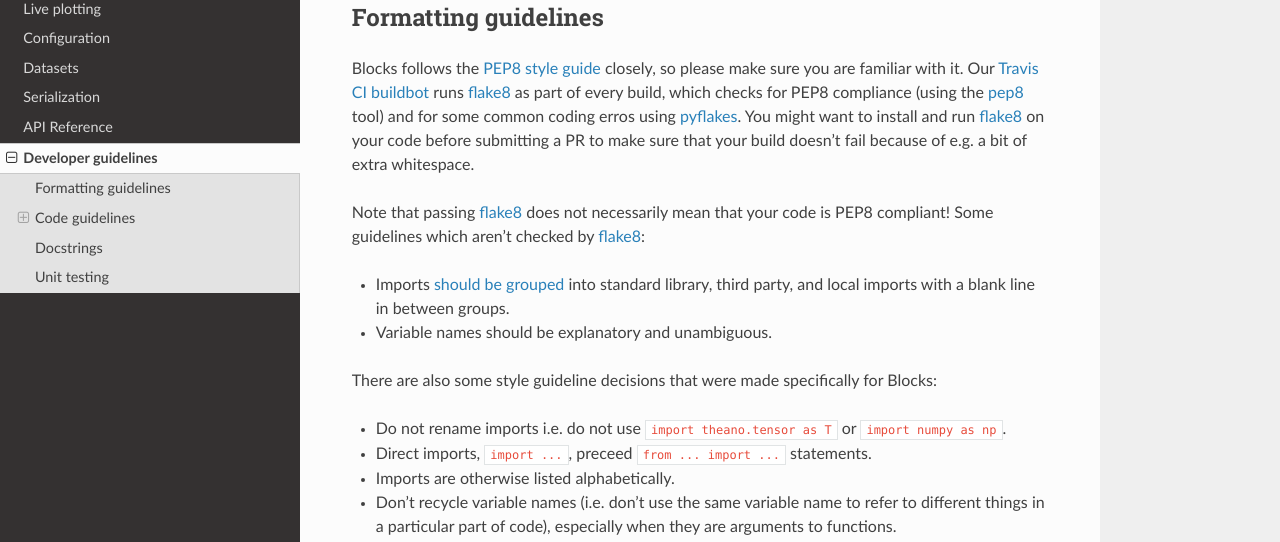
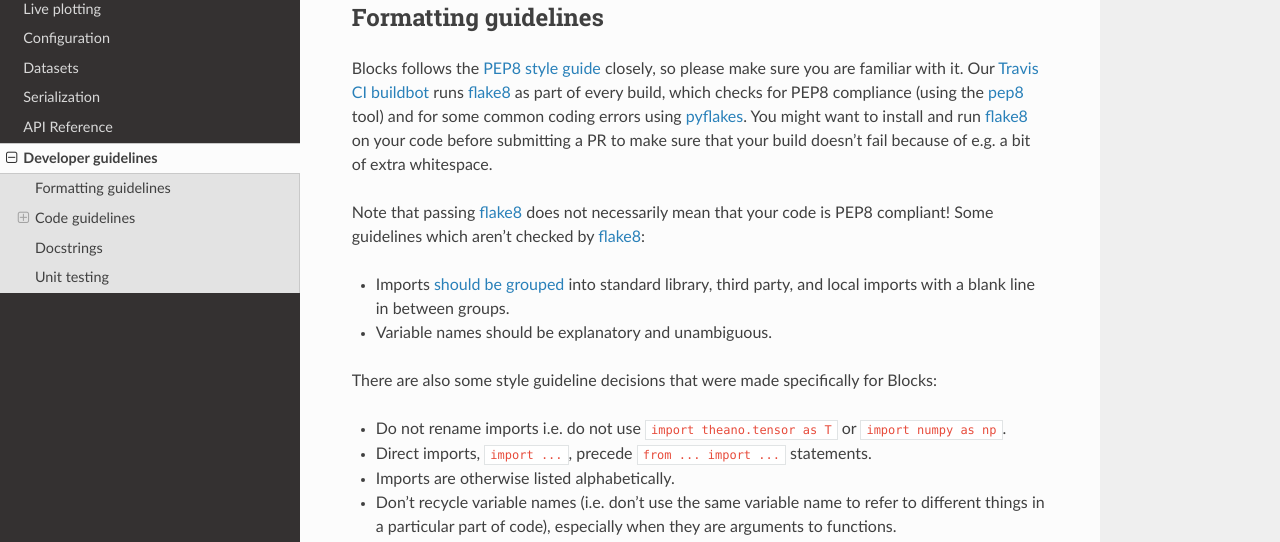
Before and after one commit to mila-iqia/blocks, a Sphinx documentation site: the page built from docs/developer_guidelines.rst, in a window 1280 px wide and 900 px high. Shown: the part 255-797 px from the top of the window. Built offline with Sphinx 7.4.7 and the Read the Docs theme 2.0.0, drawn with Linux system fonts in a browser that asks for light colours.

Commit message:
Typos in the docs

```diff
--- a/docs/bricks_overview.rst
+++ b/docs/bricks_overview.rst
@@ -116,7 +116,7 @@ non-linear transformation.
 
 As such, bricks can have *children*. Parent bricks are able to configure their
 children, to e.g. make sure their configurations are compatible, or have
-sensible defaults for a particular usecase.
+sensible defaults for a particular use case.
 
     >>> from blocks.bricks import MLP, Sigmoid
     >>> mlp = MLP(activations=[Sigmoid(name='sigmoid_0'),
--- a/docs/cg.rst
+++ b/docs/cg.rst
@@ -7,7 +7,7 @@ When you apply a brick to a Theano variable, it automatically *annotates* this
 Theano variable, in two ways:
 
 * It defines the *role* this variable plays in the computation graph e.g. it will
-  label weights matrics and biases as parameters, keep track of which variables
+  label weights matrices and biases as parameters, keep track of which variables
   where the in- and outputs of your bricks, and more.
 * It constructs *auxiliary variables*. These are variables which are not an
   output of your brick, but might still be of interest. For example, if you are
--- a/docs/developer_guidelines.rst
+++ b/docs/developer_guidelines.rst
@@ -11,7 +11,7 @@ Formatting guidelines
 Blocks follows the `PEP8 style guide`_ closely, so please make sure you are
 familiar with it. Our `Travis CI buildbot`_ runs flake8_ as part of every build,
 which checks for PEP8 compliance (using the pep8_ tool) and for some common
-coding erros using pyflakes_. You might want to install and run flake8_ on your
+coding errors using pyflakes_. You might want to install and run flake8_ on your
 code before submitting a PR to make sure that your build doesn't fail because of
 e.g. a bit of extra whitespace.
 
@@ -27,7 +27,7 @@ Blocks:
 
 * Do not rename imports i.e. do not use ``import theano.tensor as T`` or
   ``import numpy as np``.
-* Direct imports, ``import ...``, preceed ``from ... import ...`` statements.
+* Direct imports, ``import ...``, precede ``from ... import ...`` statements.
 * Imports are otherwise listed alphabetically.
 * Don't recycle variable names (i.e. don't use the same variable name to refer
   to different things in a particular part of code), especially when they are
```
